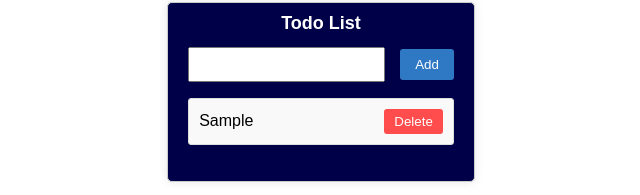
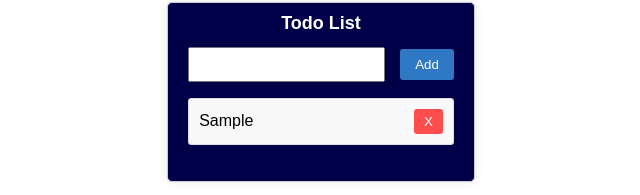
Before and after one commit to vrundanawal/todo-list, a React (Create React App) app: page / in a window 1280 px wide. Both pictures are taken after typing "Sample" into the empty fields and a click on the button "Add". Shown: the part 308-503 px from the top of the page, without its empty margins (319-959 px from the left). Built offline with nearby package versions, Linux system fonts and the light colour scheme.

Commit message:
Basic setup

```diff
--- a/src/component/TaskForm.js
+++ b/src/component/TaskForm.js
@@ -1,7 +1,7 @@
 import React, { useState } from "react";
 import "./TaskForm.css";
 import Input from "./Input";
-import TodoList from "./TodoList";
+
 
 export default function TaskForm() {
   // Define state for the todo list items and input field
@@ -31,7 +31,16 @@ export default function TaskForm() {
         setInputValue={setInputValue}
         todos={todos}
       />
-      <TodoList todos={todos} removeTodo={removeTodo}  />
+
+      <ul>
+        {todos.map((todo, index) => (
+          <li key={index}>
+            {todo}
+            <button onClick={() => removeTodo(index)}>X</button>
+
+          </li>
+        ))}
+      </ul>
     </div>
   );
 }
```
